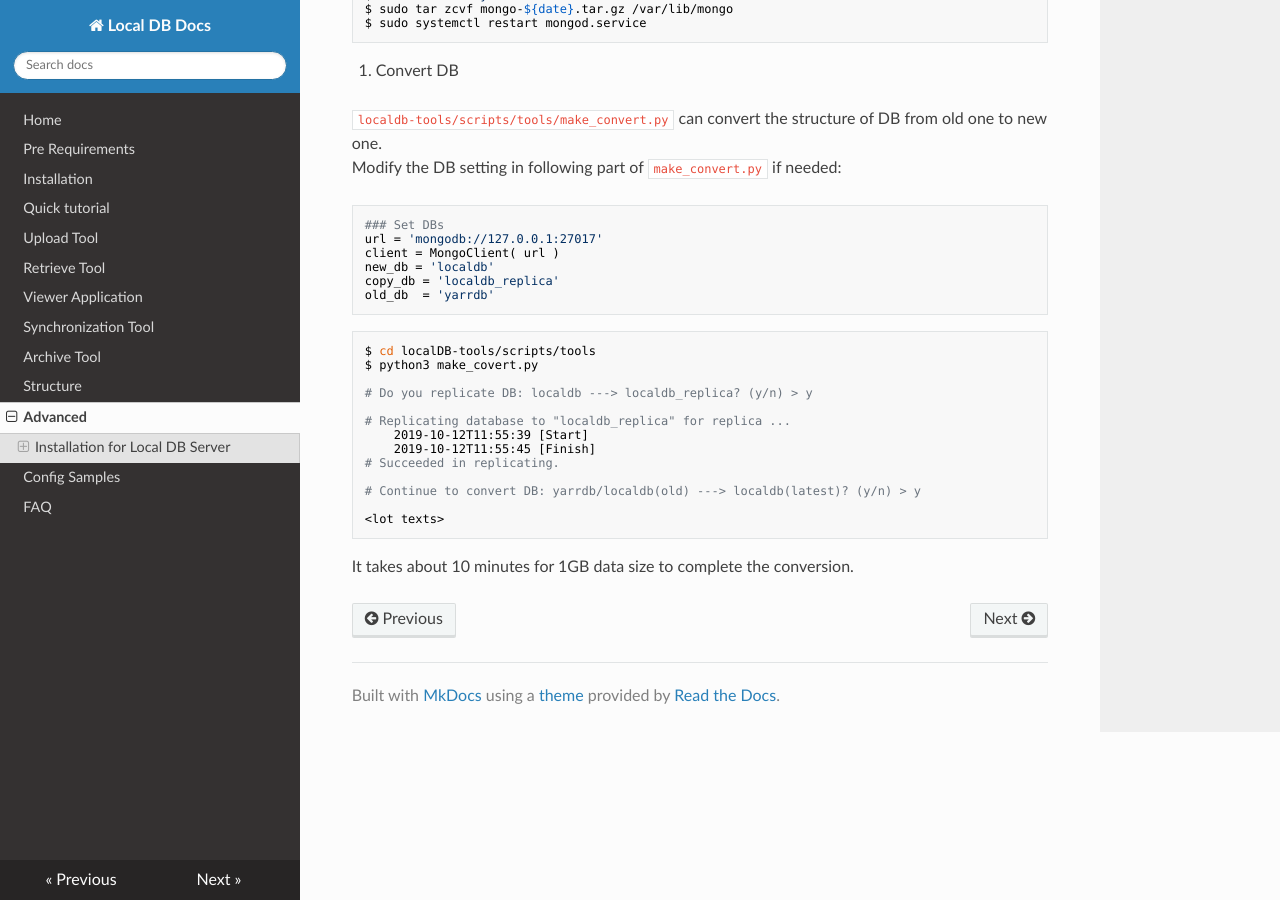
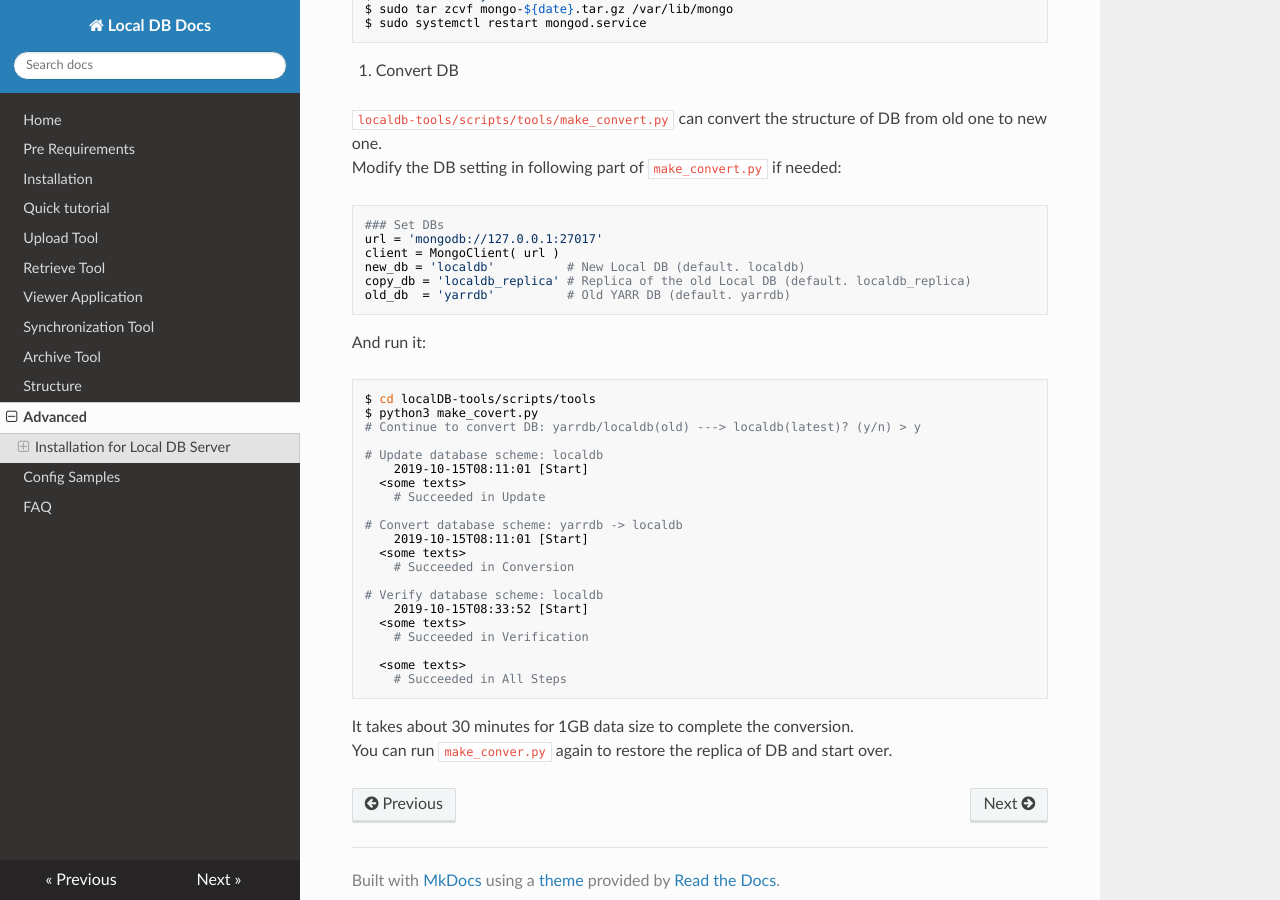
Before and after one commit to jlab-hep/localdb-docs, an MkDocs documentation site: the page built from docs/advanced.md, in a window 1280 px wide and 900 px high, scrolled down 5809 px. Built offline with MkDocs 1.6.1, drawn with Linux system fonts in a browser that asks for light colours; nearby versions of some CDN libraries; old or Windows-style settings are respelled for this version of MkDocs.

Commit message:
Modified advanced.md

````diff
--- a/docs/advanced.md
+++ b/docs/advanced.md
@@ -334,25 +334,36 @@ Modify the DB setting in following part of `make_convert.py` if needed:
 ### Set DBs
 url = 'mongodb://127.0.0.1:27017'
 client = MongoClient( url )
-new_db = 'localdb'
-copy_db = 'localdb_replica'
-old_db  = 'yarrdb'
+new_db = 'localdb'          # New Local DB (default. localdb)
+copy_db = 'localdb_replica' # Replica of the old Local DB (default. localdb_replica)
+old_db  = 'yarrdb'          # Old YARR DB (default. yarrdb)
 ```
+
+And run it:
 
 ```bash
 $ cd localDB-tools/scripts/tools
 $ python3 make_covert.py
-
-# Do you replicate DB: localdb ---> localdb_replica? (y/n) > y
-
-# Replicating database to "localdb_replica" for replica ...
-	2019-10-12T11:55:39 [Start]
-	2019-10-12T11:55:45 [Finish]
-# Succeeded in replicating.
-
 # Continue to convert DB: yarrdb/localdb(old) ---> localdb(latest)? (y/n) > y
 
-<lot texts>
+# Update database scheme: localdb
+	2019-10-15T08:11:01 [Start]
+  <some texts>
+	# Succeeded in Update
+
+# Convert database scheme: yarrdb -> localdb
+	2019-10-15T08:11:01 [Start]
+  <some texts>
+	# Succeeded in Conversion
+
+# Verify database scheme: localdb
+	2019-10-15T08:33:52 [Start]
+  <some texts>
+	# Succeeded in Verification
+
+  <some texts>
+	# Succeeded in All Steps
 ```
 
-It takes about 10 minutes for 1GB data size to complete the conversion. <br>
+It takes about 30 minutes for 1GB data size to complete the conversion. <br>
+You can run `make_conver.py` again to restore the replica of DB and start over.
````
